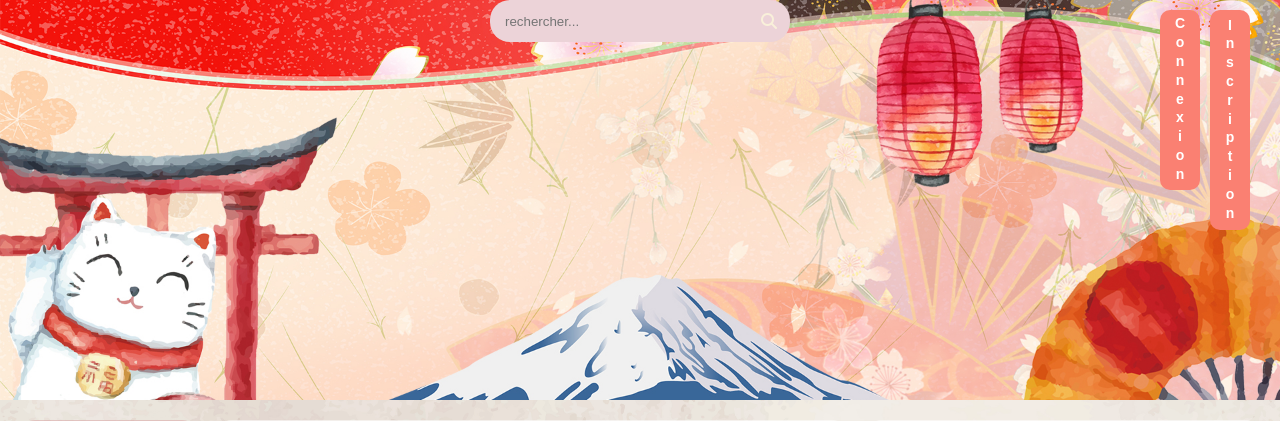
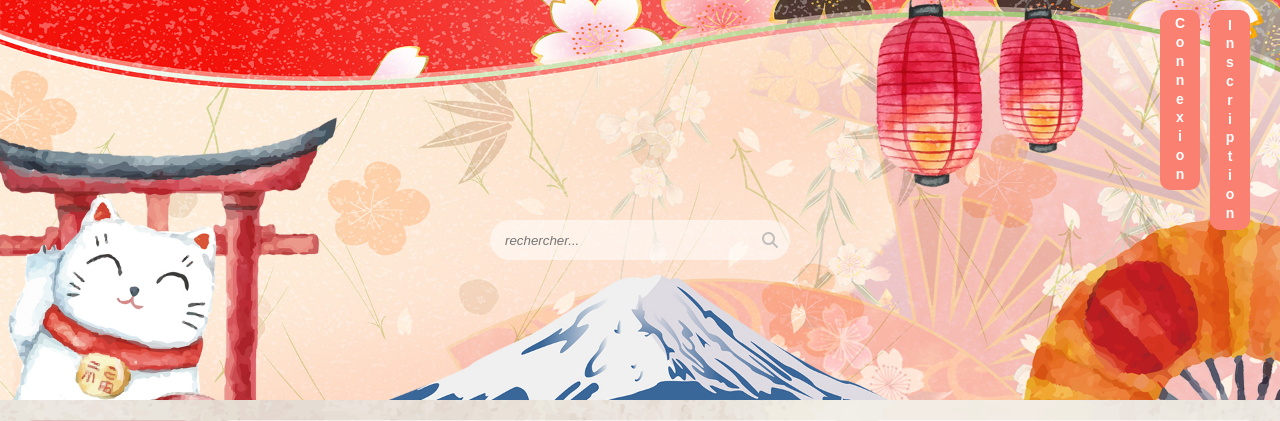
Before and after one commit to Mashoulya/Japan-forum, a PHP site: page / in a window 1280 px wide. Shown: the top 421 px of the page. Run offline with PHP 8.4, Linux system fonts and the light colour scheme; some libraries are stand-ins or nearby versions.

Commit message:
JF-accueil

```diff
--- a/style.css
+++ b/style.css
@@ -111,19 +111,13 @@ body{
   display: flex;
 }
 
-/* .searchbar{
-  outline: none;
-  border: none;
-  border-radius: 10px;
-  width: 300px;
-  height: 30px;
-} */
+/* bar de recherche */
 
 form {
   position: relative;
   width: 300px;
-  margin: 0 auto;
-  background: #ecd3d8;
+  margin: 220px auto;
+  background: #ffffff8a;
   border-radius: 20px;
 }
 .searchbar, .searchbtn {
@@ -133,12 +127,15 @@ form {
 }
 .searchbar {
   width: 100%;
-  height: 42px;
+  height: 40px;
   padding-left: 15px;
 }
+.searchbar::placeholder{
+  font-style: italic;
+}
 .searchbtn {
-  height: 42px;
-  width: 42px;
+  height: 40px;
+  width: 40px;
   position: absolute;
   top: 0;
   right: 0;
@@ -148,7 +145,7 @@ form {
   content: "\f002";
   font-family: FontAwesome;
   font-size: 16px;
-  color: #F9F0DA;
+  color: #c0bfbc;
 }
 
   /* MENU NAVIGATION */
```
